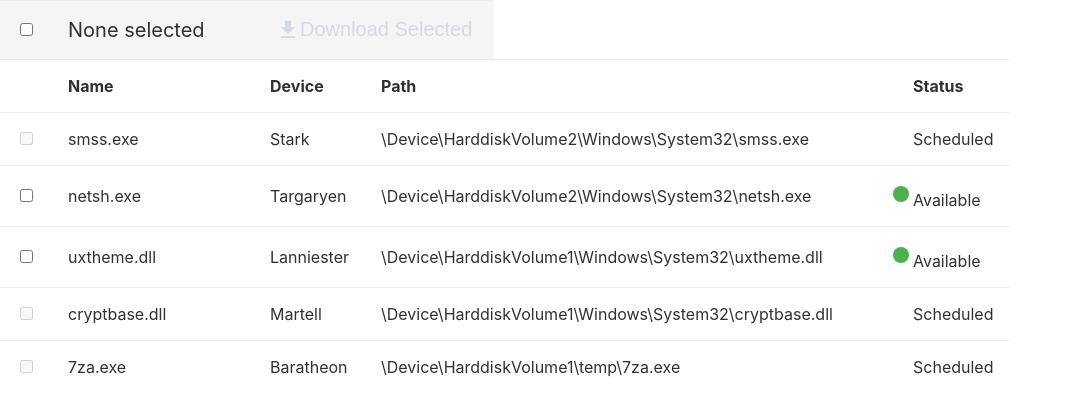
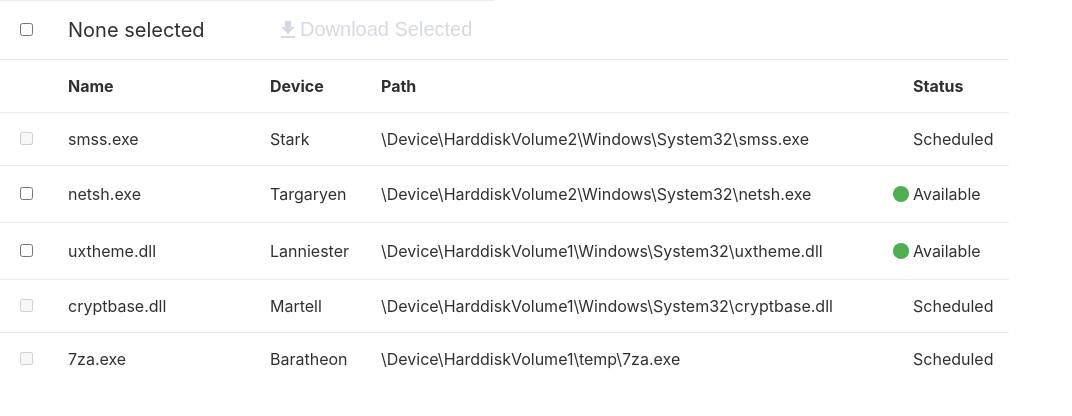
Before and after one commit to lisaau/react-data-table-example, a React (Create React App) app: page / in a window 1280 px wide. Shown: the top 416 px of the page, without its empty margins (0-1072 px from the left). Built offline with nearby package versions, Linux system fonts and the light colour scheme.

Commit message:
Fix formatting for rows

```diff
--- a/src/App.css
+++ b/src/App.css
@@ -1,4 +1,4 @@
-tr:hover {
+.fileRow:hover {
   background-color: #f5f5f5;
 }
 
--- a/src/App.js
+++ b/src/App.js
@@ -105,7 +105,7 @@ const File = ({ file, isChecked, select, unselect }) => {
   const isAvailable = file.status === "available";
   const onChange = () => (isChecked ? unselect(file.name) : select(file.name));
   return (
-    <tr style={isChecked ? { backgroundColor: "#EEEEEE" } : {}}>
+    <tr className="fileRow" style={isChecked ? { backgroundColor: "#EEEEEE" } : {}}>
       <td>
         {isAvailable ? (
           <input type="checkbox" onChange={onChange} checked={isChecked} />
@@ -116,7 +116,7 @@ const File = ({ file, isChecked, select, unselect }) => {
       <td>{file.name}</td>
       <td>{file.device}</td>
       <td style={{ width: "500px" }}>{file.path}</td>
-      <td>
+      <td style={{ display:"flex", alignItems:"center" }}>
         {isAvailable ? (
           <FiberManualRecordIcon
             style={{
```
